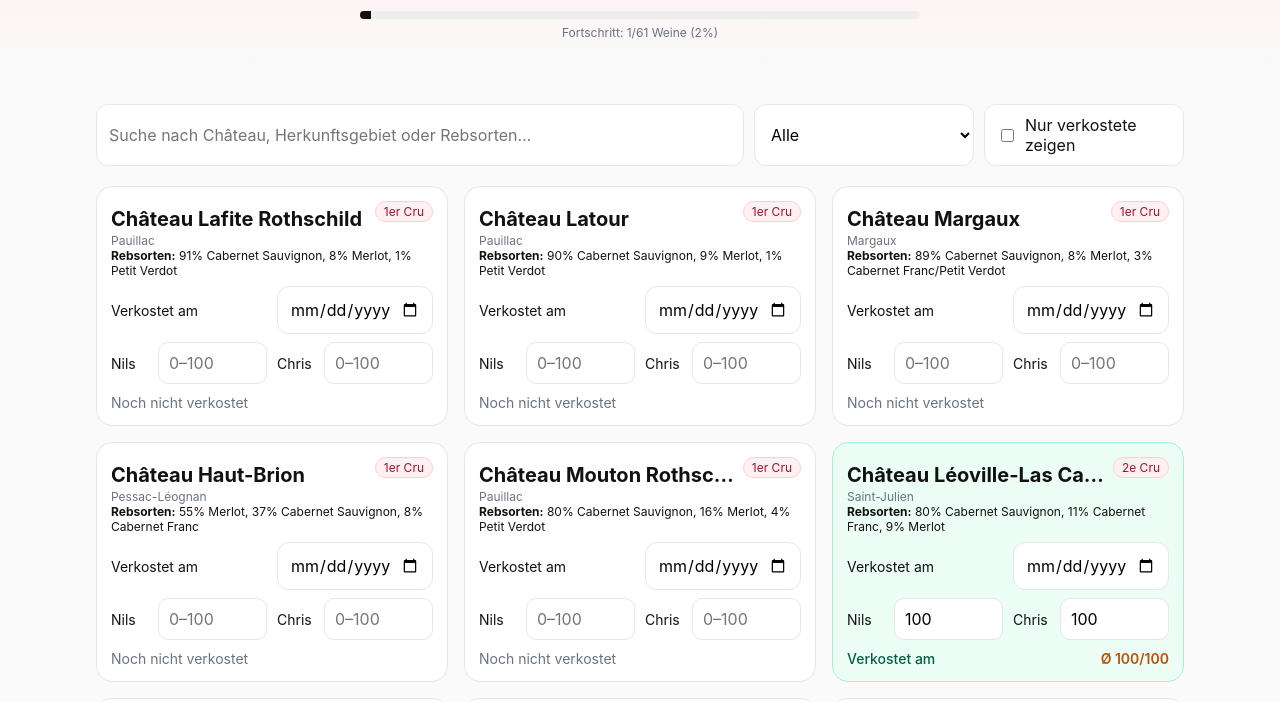
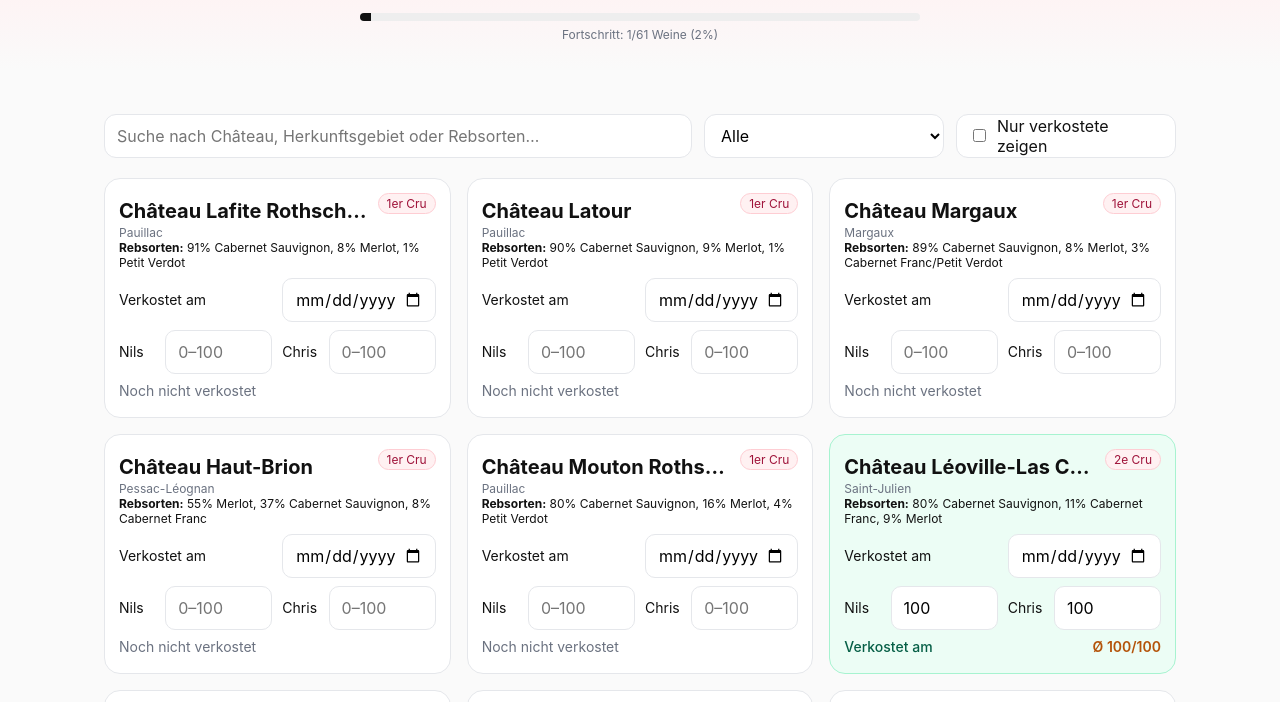
Before and after one commit to chrbecker87-cmd/wineTasting, a plain HTML site: page index.html in a window 1280 px wide. Shown: the part 85-787 px from the top of the page. Drawn offline with Linux system fonts and the light colour scheme.

Commit message:
Update index.html

```diff
--- a/index.html
+++ b/index.html
@@ -5,96 +5,245 @@
 <meta name="viewport" content="width=device-width, initial-scale=1" />
 <title>Nils & Chris – Grand Cru Classé Tasting (Standalone)</title>
 <style>
- :root{
-  --bg:#fafafa; --txt:#111; --muted:#6b7280; --ring:#e5e7eb;
-  --card:#ffffff; --card-green:#ecfdf5; --ring-green:#a7f3d0;
-  --rose-bg:#fff1f2; --rose:#9f1239; --amber:#b45309; --emerald:#065f46;
-}
+  :root{
+    --bg:#fafafa;
+    --txt:#111;
+    --muted:#6b7280;
+    --ring:#e5e7eb;
+    --card:#ffffff;
+    --card-green:#ecfdf5;
+    --ring-green:#a7f3d0;
+    --rose-bg:#fff1f2;
+    --rose:#9f1239;
+    --amber:#b45309;
+    --emerald:#065f46;
+  }
 
-*{ box-sizing:border-box; font-family:-apple-system,BlinkMacSystemFont,"SF Pro Text","SF Pro Display","Segoe UI",Roboto,Helvetica,Arial,"Apple Color Emoji","Segoe UI Emoji"; }
+  *{
+    box-sizing:border-box;
+    font-family:-apple-system,BlinkMacSystemFont,"SF Pro Text","SF Pro Display","Segoe UI",Roboto,Helvetica,Arial,"Apple Color Emoji","Segoe UI Emoji";
+  }
 
-body{
-  margin:0; background:var(--bg); color:var(--txt);
-  -webkit-text-size-adjust:100%;
-}
+  body{
+    margin:0;
+    background:var(--bg);
+    color:var(--txt);
+  }
 
-/* Header */
-header{ background:linear-gradient(#f4f4f5, #fff1f2 35%, #fafafa); }
-h1{ margin:0; font-weight:700; line-height:1.15; }
+  .container{
+    max-width:1120px;
+    margin:0 auto;
+    padding:24px;
+  }
 
-/* ⚡ mobile: kleinere Schriftgrößen, kompakter Header */
-.container{ max-width:1120px; margin:0 auto; padding:16px; }
-header .container{ text-align:center; padding:24px 12px; }
-h1{ font-size:28px; }
-@media (min-width:480px){ h1{ font-size:32px; } }
-@media (min-width:768px){ h1{ font-size:36px; } }
+  header{
+    background:linear-gradient(#fdf2f8, #fff1f2 35%, #fafafa);
+  }
 
-.muted{ color:var(--muted); }
-.small{ font-size:12px; }
+  h1{
+    margin:0;
+    font-weight:700;
+    line-height:1.2;
+  }
 
-/* Progress */
-.progress{ height:8px; background:#eee; border-radius:999px; overflow:hidden }
-.progress>div{ height:100%; background:#111; transform-origin:left }
+  .muted{ color:var(--muted); }
 
-/* Controls */
-.controls{
-  display:grid; grid-template-columns:1fr; gap:10px; margin:20px 0;
-}
-.input,.select{
-  width:100%; padding:12px; border:1px solid var(--ring); border-radius:12px; background:#fff;
-  font-size:16px;
-}
-.switch{
-  display:flex; align-items:center; gap:8px; padding:10px 12px;
-  border:1px solid var(--ring); border-radius:12px; background:#fff; font-size:16px;
-}
+  .progress{
+    height:8px;
+    background:#eee;
+    border-radius:999px;
+    overflow:hidden;
+  }
 
-/* Grid */
-.grid{ display:grid; grid-template-columns:1fr; gap:16px; }
-@media (min-width:700px){
-  .grid{ grid-template-columns:repeat(auto-fit,minmax(340px,1fr)); }
-  .controls{ grid-template-columns:1fr 220px 200px; }
-}
+  .progress>div{
+    height:100%;
+    background:#111;
+    transform-origin:left;
+  }
 
-/* Cards */
-.card{
-  border:1px solid var(--ring); border-radius:16px; padding:14px; background:var(--card);
-  transition:.15s box-shadow,.15s transform;
-}
-.card:hover{ box-shadow:0 4px 18px rgba(0,0,0,.06); transform:translateY(-1px) }
-.card.tasted{ background:var(--card-green); border-color:var(--ring-green) }
+  .controls{
+    display:grid;
+    grid-template-columns:1fr 240px 220px;
+    gap:12px;
+    margin:20px 0;
+  }
 
-.title{ display:flex; align-items:flex-start; justify-content:space-between; gap:8px }
-.title h3{ margin:6px 0 2px 0; font-size:20px; white-space:nowrap; overflow:hidden; text-overflow:ellipsis; flex:1; min-width:0 }
-.badge{ white-space:nowrap; flex-shrink:0; background:var(--rose-bg); color:var(--rose); border:1px solid #fecdd3; border-radius:999px; padding:2px 8px; font-size:12px }
+  .input, .select{
+    width:100%;
+    padding:10px 12px;
+    border:1px solid var(--ring);
+    border-radius:12px;
+    background:#fff;
+    font-size:16px;
+    height:44px;
+  }
 
-/* Zeilen in der Karte */
-.row{ display:grid; grid-template-columns:1fr 1fr; gap:10px; margin-top:8px }
-.row label{ align-self:center; font-size:14px }
-.score{ display:flex; align-items:center; gap:8px }
-.score input{ width:100%; padding:10px; border:1px solid var(--ring); border-radius:10px; font-size:16px }
+  .switch{
+    display:flex;
+    align-items:center;
+    gap:8px;
+    padding:10px 12px;
+    border:1px solid var(--ring);
+    border-radius:12px;
+    background:#fff;
+    font-size:16px;
+    height:44px;
+  }
 
-/* ⚡ iOS-Fix: Date-Input sprengt nicht mehr die Spalte */
-input[type="date"]{ min-width:0; width:100%; }
+  .grid{
+    display:grid;
+    grid-template-columns:repeat(auto-fit,minmax(340px,1fr));
+    gap:16px;
+  }
 
-/* ⚡ sehr kleine Screens: Label über Input (1 Spalte) */
-@media (max-width:420px){
-  .row{ grid-template-columns:1fr; }
-  .row label{ margin-bottom:2px; }
-}
+  .card{
+    border:1px solid var(--ring);
+    border-radius:16px;
+    padding:14px;
+    background:var(--card);
+    transition:.15s box-shadow,.15s transform;
+    min-height:240px;
+  }
 
-/* Status-Zeile */
-.status{ display:flex; align-items:center; justify-content:space-between; margin-top:10px; font-size:14px; gap:8px; flex-wrap:wrap }
-.green{ color:var(--emerald); font-weight:500 }
-.amber{ color:var(--amber); font-weight:600 }
+  .card:hover{
+    box-shadow:0 4px 18px rgba(0,0,0,.06);
+    transform:translateY(-1px);
+  }
 
-/* Footer */
-.footer-quote{ margin-top:32px; padding:20px; border:1px solid var(--ring); border-radius:16px; background:#fff; font-size:15px; text-align:center }
+  .card.tasted{
+    background:var(--card-green);
+    border-color:var(--ring-green);
+  }
 
-/* ⚡ Touch-Hilfen */
-input,select,button{ -webkit-tap-highlight-color: transparent; }
+  .title{
+    display:flex;
+    align-items:flex-start;
+    justify-content:space-between;
+    gap:8px;
+  }
 
+  .title h3{
+    margin:6px 0 2px 0;
+    font-size:20px;
+    white-space:nowrap;
+    overflow:hidden;
+    text-overflow:ellipsis;
+    flex:1;
+    min-width:0;
+  }
+
+  .badge{
+    white-space:nowrap;
+    flex-shrink:0;
+    background:var(--rose-bg);
+    color:var(--rose);
+    border:1px solid #fecdd3;
+    border-radius:999px;
+    padding:2px 8px;
+    font-size:12px;
+  }
+
+  .row{
+    display:grid;
+    grid-template-columns:1fr 1fr;
+    gap:10px;
+    margin-top:8px;
+  }
+
+  .row label{
+    align-self:center;
+    font-size:14px;
+  }
+
+  .score{
+    display:flex;
+    align-items:center;
+    gap:8px;
+  }
+
+  .score input{
+    width:100%;
+    padding:10px 12px;
+    border:1px solid var(--ring);
+    border-radius:10px;
+    font-size:16px;
+    height:44px;
+  }
+
+  .status{
+    display:flex;
+    align-items:center;
+    justify-content:space-between;
+    margin-top:8px;
+    font-size:14px;
+    gap:8px;
+    flex-wrap:wrap;
+  }
+
+  .green{ color:var(--emerald); font-weight:500; }
+  .amber{ color:var(--amber); font-weight:600; }
+
+  .footer-quote{
+    margin-top:28px;
+    padding:20px;
+    border:1px solid var(--ring);
+    border-radius:16px;
+    background:#fff;
+    text-align:center;
+  }
+
+  .small{ font-size:12px; }
+
+  /* ===== Mobile Tuning ===== */
+
+  header .container{
+    text-align:center;
+    padding:16px 10px;
+  }
+
+  @media (max-width:640px){
+    h1{ font-size:22px; }
+    header .muted{ font-size:14px; }
+  }
+
+  @media (max-width:900px){
+    .controls{ grid-template-columns:1fr; }
+  }
+
+  /* Karten auf kleinen Screens einspaltig */
+  @media (max-width:700px){
+    .grid{ grid-template-columns:1fr; }
+  }
+
+  /* Rows untereinander auf Phones */
+  @media (max-width:640px){
+    .row{ grid-template-columns:1fr; }
+    .row label{ margin-bottom:4px; }
+    .title h3{ font-size:18px; }
+  }
+
+  /* iOS Date Input Fix */
+  input[type="date"]{
+    width:100%;
+    min-width:0;
+    height:44px;
+    padding:10px 12px;
+    border:1px solid var(--ring);
+    border-radius:10px;
+    background:#fff;
+    font-size:16px;
+    -webkit-appearance:none;
+    appearance:none;
+  }
+
+  input[type="date"]::-webkit-datetime-edit,
+  input[type="date"]::-webkit-date-and-time-value{
+    min-height:auto;
+  }
+
+  .progress{ height:8px; }
 </style>
+
 
 </head>
 <body>
```
